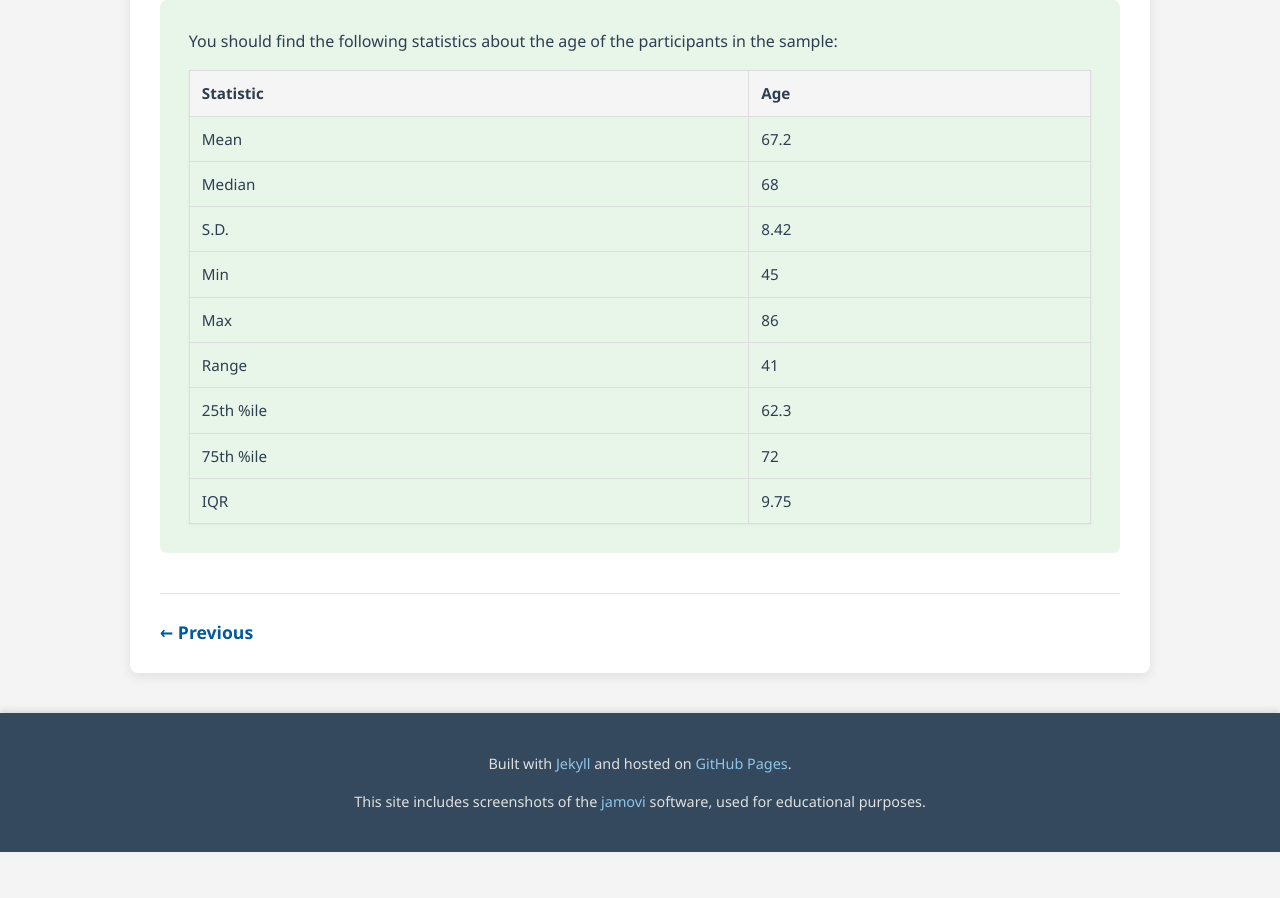
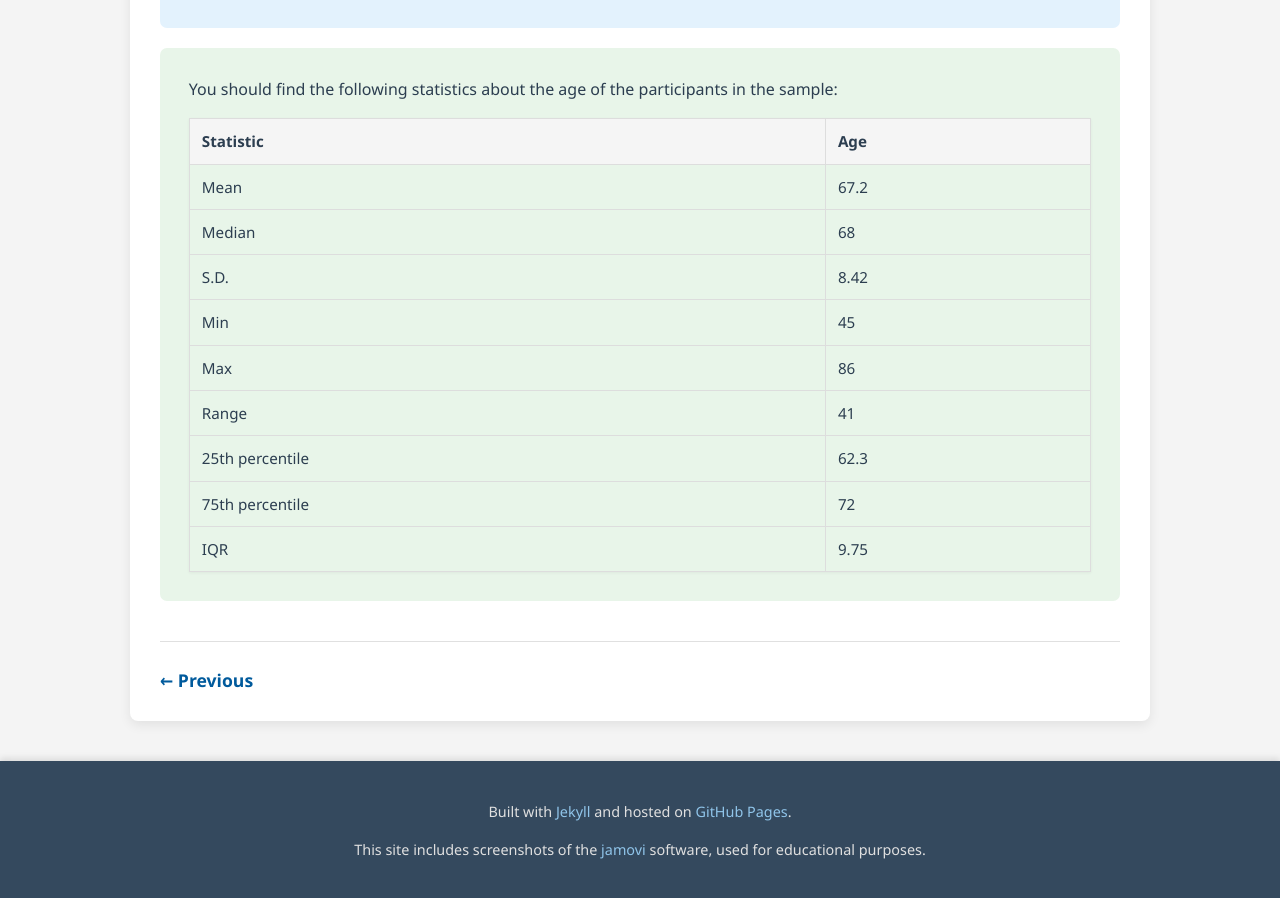
Before and after one commit to probe973/hsc-5066y, a Jekyll site: the page built from jamovi/descriptives-continuous/03-jamovi-descriptives.md, in a window 1280 px wide and 900 px high, scrolled down 937 px. Built offline with Jekyll 4.4.1, drawn with Linux system fonts in a browser that asks for light colours; before the commit the page ends 1789 px from its top, so only the background shows below that; some of the changed text lies outside the part shown.

Commit message:
Update 03-jamovi-descriptives.md

```diff
--- a/jamovi/descriptives-continuous/03-jamovi-descriptives.md
+++ b/jamovi/descriptives-continuous/03-jamovi-descriptives.md
@@ -45,8 +46,8 @@
 | Min        | 45         |
 | Max        | 86         |
 | Range      | 41         |
-| 25th %ile  | 62.3       |
-| 75th %ile  | 72         |
+| 25th percentile  | 62.3       |
+| 75th percentile  | 72         |
 | IQR        | 9.75       |
 
 </div>
```
Also changed, not shown: other parts of jamovi/descriptives-continuous/03-jamovi-descriptives.md (+1 -0 lines).
